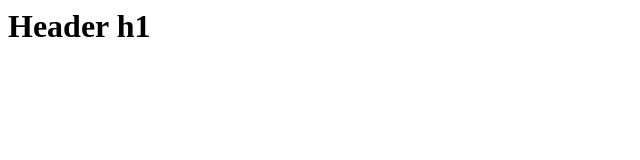
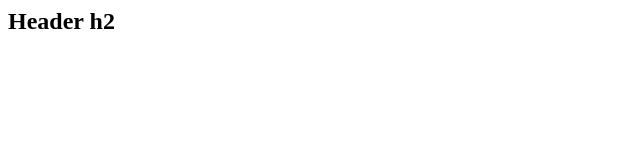
Before and after one commit to AntonioChicaUH/NVL-VCS, a plain HTML site: page index.html in a window 1280 px wide. Shown: the whole page, without its empty margins (0-640 px from the left). Drawn offline with Linux system fonts and the light colour scheme.

Commit message:
modificar fichero index.html con header h2

```diff
--- a/index.html
+++ b/index.html
@@ -1,3 +1,3 @@
 <header>
-	<h1>Header h1</h1>
+	<h2>Header h2</h2>
 </header>
```
